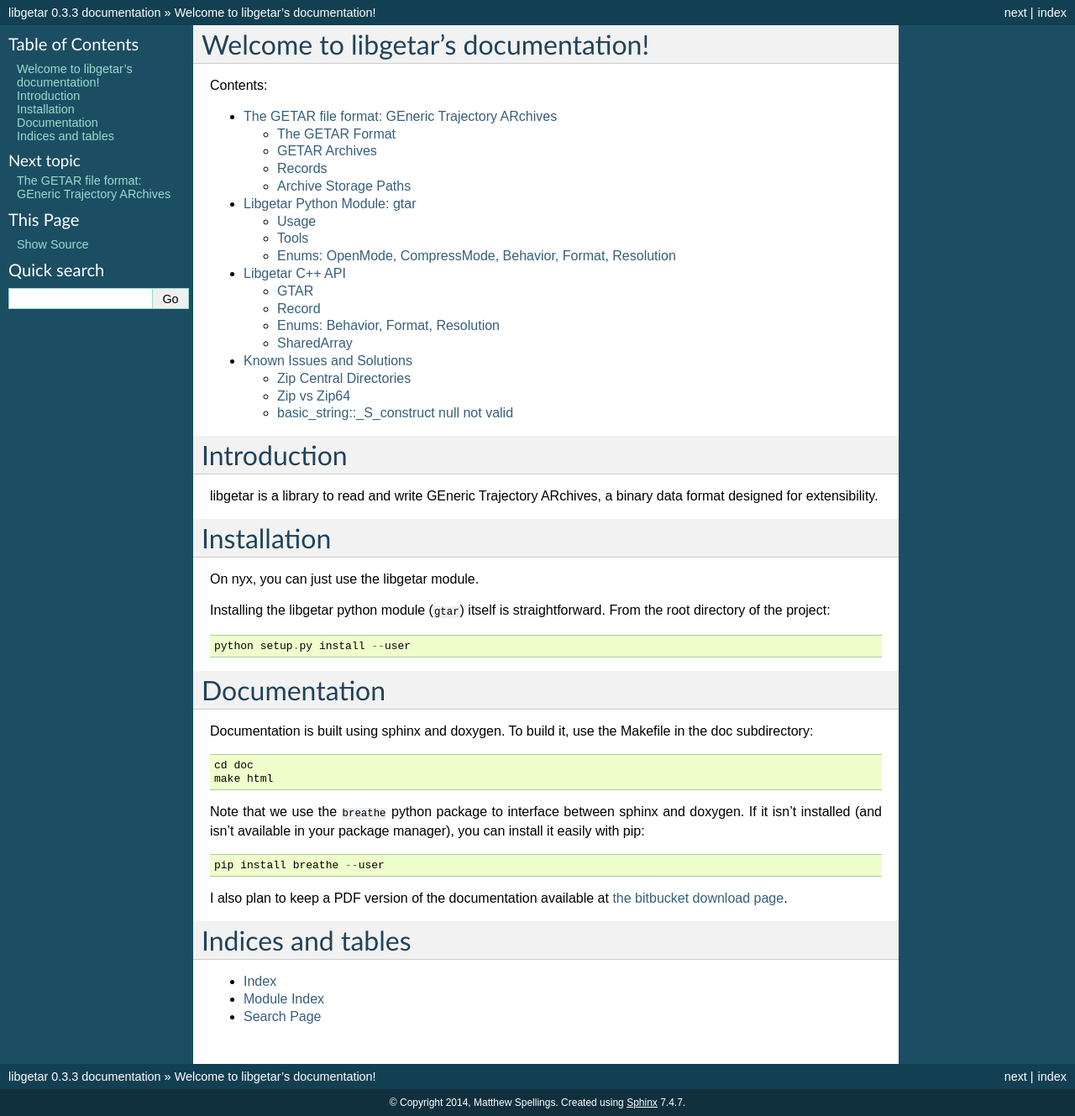
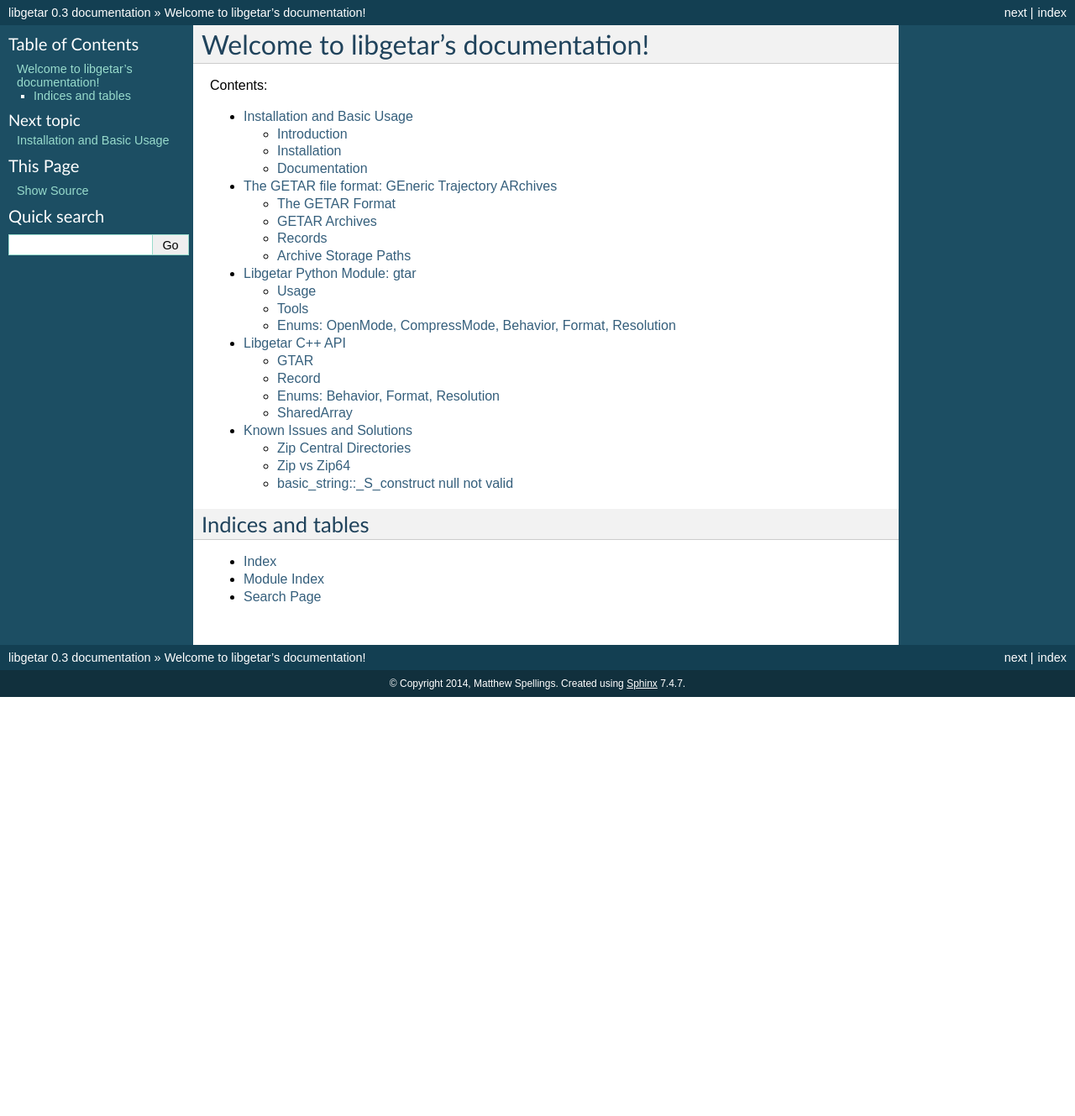
Before and after one commit to glotzerlab/libgetar, a Sphinx documentation site: the page built from doc/source/index.rst, in a window 1280 px wide. Shown: the whole page at 84% size. Built offline with Sphinx 7.4.7, drawn with Linux system fonts in a browser that asks for light colours; after the commit the page ends 900 px from its top, so only the background shows below that.

Commit message:
Moved installation info into its own file

```diff
--- a/doc/source/conf.py
+++ b/doc/source/conf.py
@@ -62,7 +62,7 @@
 # The short X.Y version.
 version = '0.3'
 # The full version, including alpha/beta/rc tags.
-release = '0.3.3'
+release = '0.3'
 
 # The language for content autogenerated by Sphinx. Refer to documentation
 # for a list of supported languages.
--- a/doc/source/index.rst
+++ b/doc/source/index.rst
@@ -12,57 +12,12 @@
 .. toctree::
    :maxdepth: 2
 
+   inst
    gtar
    py/gtar
    cpp/gtar
    issues
 
-============
-Introduction
-============
-
-libgetar is a library to read and write GEneric Trajectory ARchives, a
-binary data format designed for extensibility.
-
-============
-Installation
-============
-
-On nyx, you can just use the libgetar module.
-
-Installing the libgetar python module (``gtar``) itself is
-straightforward. From the root directory of the project:
-
-::
-
-   python setup.py install --user
-
-=============
-Documentation
-=============
-
-Documentation is built using sphinx and doxygen. To build it, use the
-Makefile in the doc subdirectory:
-
-::
-
-   cd doc
-   make html
-
-
-Note that we use the ``breathe`` python package to interface between
-sphinx and doxygen. If it isn't installed (and isn't available in your
-package manager), you can install it easily with pip:
-
-::
-
-   pip install breathe --user
-
-I also plan to keep a PDF version of the documentation available at
-`the bitbucket download page
-<https://bitbucket.org/glotzer/libgetar/downloads>`_.
-
-==================
 Indices and tables
 ==================
 
```
Also changed, not shown: doc/source/cpp/gtar.rst (+9 -4 lines), doc/source/gtar.rst (+8 -7 lines), doc/source/inst.rst (added, +45 -0 lines), 1 other file.
